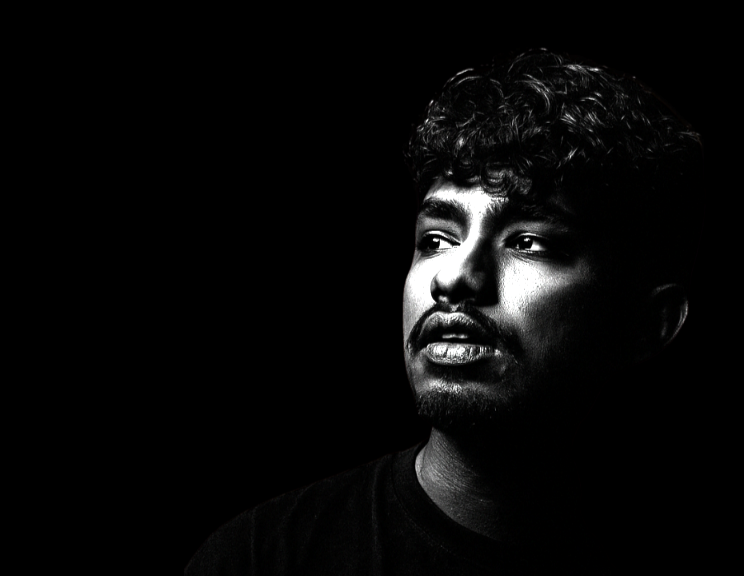
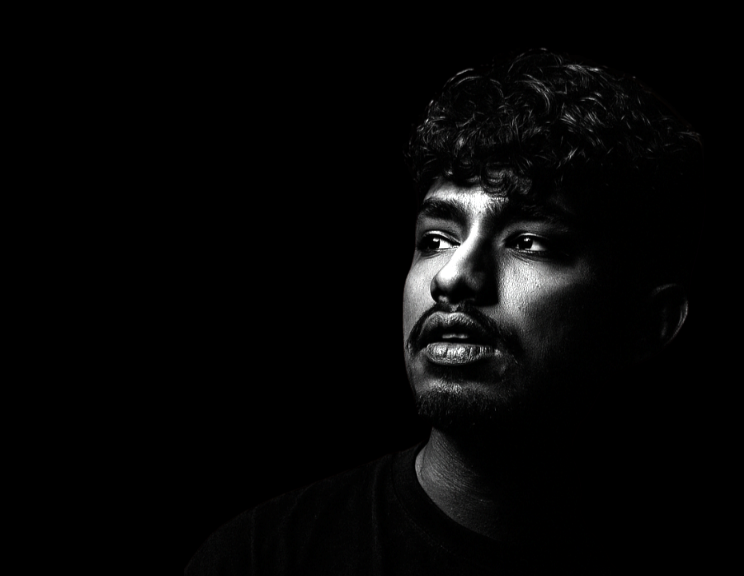
Before and after one commit to Shenux0/Reach-Shen, a website: page public/index.html in a window 1280 px wide. In both pictures the pointer is over the picture 1000 px from the left and 422 px from the top of the page. Shown: the top 576 px of the page, 536-1280 px from the left. Drawn offline with Linux system fonts and the light colour scheme; a web font is replaced by a local one.

Commit message:
chore: small update

```diff
--- a/public/assets/css/style.css
+++ b/public/assets/css/style.css
@@ -152,7 +152,7 @@ body {
 
 .image-container:hover .profile-image {
     transform: scale(1.05);
-    filter: brightness(2.1) contrast(1);
+    filter: brightness(1.5) contrast(1);
 }
 
 .image-overlay {
```
